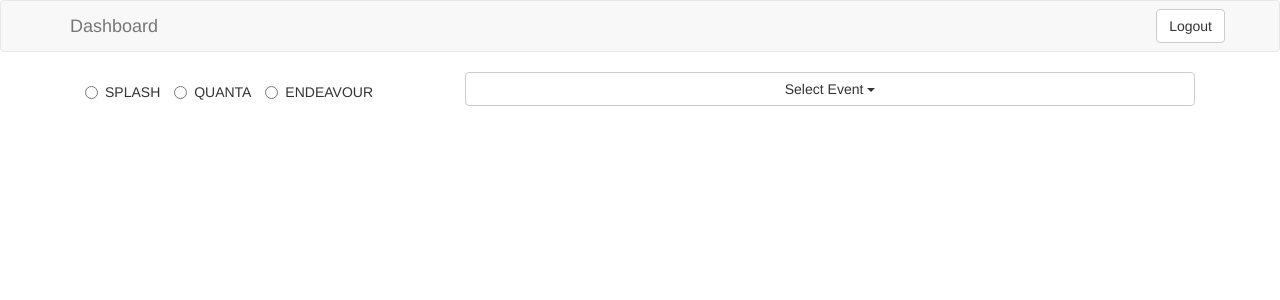
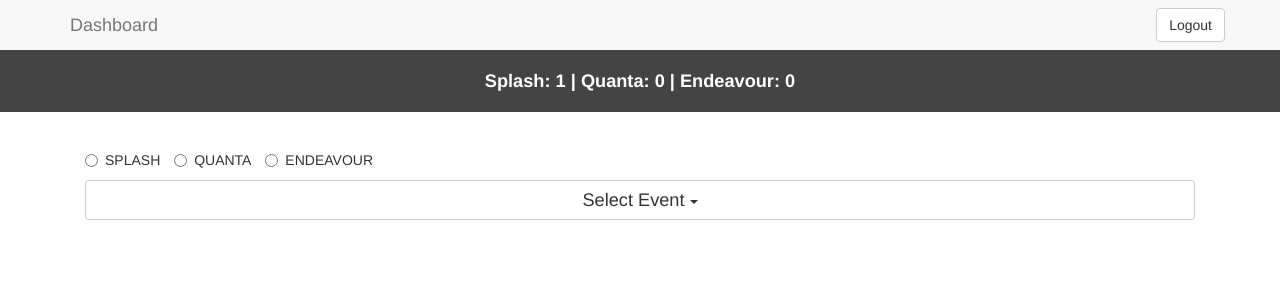
Before and after one commit to JECRCR/ren16, a PHP site: the page made by dashboard/home.php in a window 1280 px wide. Shown: the top 300 px of the page. Run offline with PHP 8.4, Linux system fonts and the light colour scheme; the visitor is signed in with stand-in values (Sample User, id 1); tables that the repository leaves empty hold one stand-in row (values such as "Sample post"); a stand-in replaces the project's code that opens the database connection; some libraries are stand-ins or nearby versions.

Commit message:
dashboard done

```diff
--- a/dashboard/home.php
+++ b/dashboard/home.php
@@ -1,20 +1,65 @@
 <?php
 
     require_once("inc/functions.php");
-    if($_SESSION['username']!='jecrc'){
-        header('Location: /dashboard');
+    if(!isset($_SESSION['username']) || $_GET['u']!=$_SESSION['username']){
+        header('Location: logout.php');
     }
+
+    $eventID = 0;
+    switch ($_GET['u']) {
+        case 'splash':
+            $eventID = 1; break;
+        case 'quanta':
+            $eventID = 2; break;
+        case 'endeavour':
+            $eventID = 3; break;
+    }
+
     require "inc/header.php";
+    require_once("../config.php");
+    require_once("../inc/connection.php");
 ?>
 
+<div class="stats">
+    <span id="reg">
+        <?php
+            global $db;
+            $data = "";
+            if($eventID==0){
+                $q = $db->prepare("SELECT count(name) FROM users JOIN registrations ON registrations.`userId` = users.id WHERE registrations.`eventId` like '1%%'");
+                $q->execute();
+                $data = "Splash: ".$q->fetch()['count(name)'];
+
+                $q = $db->prepare("SELECT count(name) FROM users JOIN registrations ON registrations.`userId` = users.id WHERE registrations.`eventId` like '2%%'");
+                $q->execute();
+                $data .= " | Quanta: ".$q->fetch()['count(name)'];
+
+                $q = $db->prepare("SELECT count(name) FROM users JOIN registrations ON registrations.`userId` = users.id WHERE registrations.`eventId` like '3%%'");
+                $q->execute();
+                $data .= " | Endeavour: ".$q->fetch()['count(name)'];
+            } else{
+                $q = $db->prepare("SELECT count(name) FROM users JOIN registrations ON registrations.`userId` = users.id WHERE registrations.`eventId` like '$eventID%%'");
+                $q->execute();
+                $data = "Total Registrations: ".$q->fetch()['count(name)'];
+            }
+            echo $data;
+         ?>
+    </span>
+</div>
 <div class="container">
-    <div class="col-sm-4 category radio">
-        <label><input type="radio" name='category' value="1">SPLASH</label>
-        <label><input type="radio" name='category' value="2">QUANTA</label>
-        <label><input type="radio" name='category' value="3">ENDEAVOUR</label>
-    </div>
+    <?php
+        if($eventID == 0){
+            echo '
+            <div class="col-sm-12 category radio">
+                <label><input type="radio" name="category" value="1">SPLASH</label>
+                <label><input type="radio" name="category" value="2">QUANTA</label>
+                <label><input type="radio" name="category" value="3">ENDEAVOUR</label>
+            </div>
+            ';
+        }
+    ?>
 
-    <div class="col-sm-8 dropdown events">
+    <div class="col-sm-12 dropdown events">
         <button class="btn btn-default dropdown-toggle" type="button" id="eventNames" data-toggle="dropdown" aria-haspopup="true" aria-expanded="true">
             Select Event
             <span class="caret"></span>
--- a/dashboard/inc/footer.php
+++ b/dashboard/inc/footer.php
@@ -2,6 +2,7 @@
     <script src='../assets/js/bootstrap.min.js'></script>
     <script type="text/javascript">
         function getRegistrationsList(id) {
+            $(".table").fadeOut();
             $.post( "users.php", { eventID: id })
               .done(function( data ) {
                   var rows = jQuery.parseJSON(data);
@@ -10,24 +11,16 @@
                       tbody += '<tr>';
                       $.each( rows, function( key, val ) {
                           tbody += "<td>" + val + "</td>";
-                          console.log(val);
                     });
                     tbody += '</tr>';
                 });
                 $(".table tbody").html(tbody);
                 $(".table").fadeIn();
+                $("#reg").html( $(".btn:first-child").text() + " : " + rows.length );
             });
         }
-        $("#event-dropdown").on('click','a',function(){
-            $(".btn:first-child").html($(this).text()+ ' <span class="caret"></span>');
-            $(".btn:first-child").val($(this).text());
-            var id = $(this).attr('id');
-            getRegistrationsList(id);
-        });
-        $(".radio input[type='radio']").click(function() {
-            var that = $(this);
-            var id = that.val();
 
+        function getEvents(id) {
             $('#event-dropdown').html('');
             $('.dropdown-toggle').html('loading...');
 
@@ -43,7 +36,32 @@
                 $('#event-dropdown').html(items);
 
             });
+        }
+
+        $("#event-dropdown").on('click','a',function(){
+            $(".btn:first-child").html($(this).text()+ ' <span class="caret"></span>');
+            $(".btn:first-child").val($(this).text());
+            var id = $(this).attr('id');
+            getRegistrationsList(id);
+        });
+        $(".radio input[type='radio']").click(function() {
+            var that = $(this);
+            var id = that.val();
+            getEvents(id);
+
         });
     </script>
+
+    <?php
+        if($eventID==0){
+            //
+        } else{
+            echo '
+                <script type="text/javascript">
+                    getEvents('.$eventID.');
+                </script>
+            ';
+        }
+    ?>
 </body>
 </html>
--- a/dashboard/inc/header.php
+++ b/dashboard/inc/header.php
@@ -8,6 +8,7 @@
         <title>Dashboard | Renaissance 16</title>
         <link href='../assets/css/bootstrap.min.css' rel=stylesheet />
         <link href='style.css' rel=stylesheet />
+        <link href='../assets/img/site/favicon.ico' rel='icon' type='image/x-icon'/>
     </head>
     <body>
         <nav class="navbar navbar-default">
--- a/dashboard/index.php
+++ b/dashboard/index.php
@@ -17,11 +17,7 @@
     * redirect to home.php
     */
    if(isset($_SESSION['username'])){
-       if($_SESSION['username']=='jecrc'){
-          header('Location: home.php');
-       } else{
-          header('Location: logout.php');
-      }
+       header('Location: home.php?u='.$_SESSION['username']);
    }
 
    require "inc/header.php";
--- a/dashboard/style.css
+++ b/dashboard/style.css
@@ -1,3 +1,8 @@
+.navbar{
+    margin: 0;
+    border-radius: 0;
+    border: 0;
+}
 form input{
     margin-bottom: 10px;
 }
@@ -7,6 +12,7 @@ form input{
 }
 .events .dropdown-toggle{
     width: 100%;
+    font-size: 1.3em;
 }
 .open>.dropdown-menu{
     width: 100%;
@@ -14,3 +20,18 @@ form input{
 .table{
     display: none;
 }
+.stats{
+    width: 100%;
+    background: #444;
+    padding: 1em;
+    color: #fff;
+    text-align: center;
+    font-size: 1.3em;
+    font-weight: bold;
+}
+body > .container{
+    margin-top: 2em;
+}
+.table > tbody > tr:nth-child(2n+1) > td{
+   background-color: #F7F7F7;
+}
--- a/dashboard/users.php
+++ b/dashboard/users.php
@@ -7,7 +7,7 @@ if ($_SERVER['REQUEST_METHOD'] === 'POST') {
     if (isset($_SESSION['username'])){
         global $db;
         $id = $_POST['eventID'];
-        $q = $db->prepare("SELECT name, college, city, email, contact, teamname, team FROM users JOIN registrations ON registrations.`userId` = users.id WHERE registrations.`eventId`=?");
+        $q = $db->prepare("SELECT name, college, city, email, contact, teamname, team FROM users JOIN registrations ON registrations.`userId` = users.id WHERE registrations.`eventId`=? order by registrations.time desc");
         $q->execute(array($id));
         $result = [];
         while($row = $q->fetch(PDO::FETCH_ASSOC)){
```
